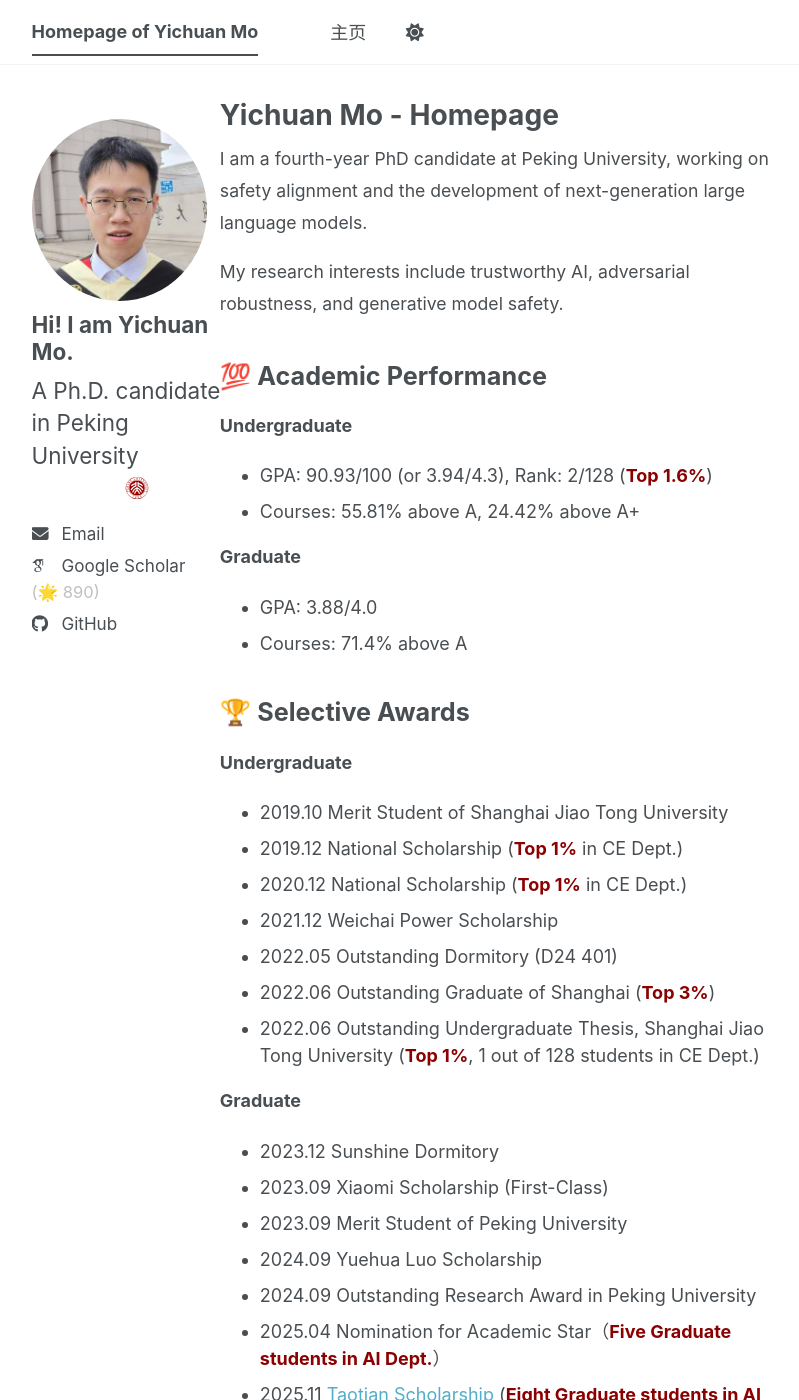
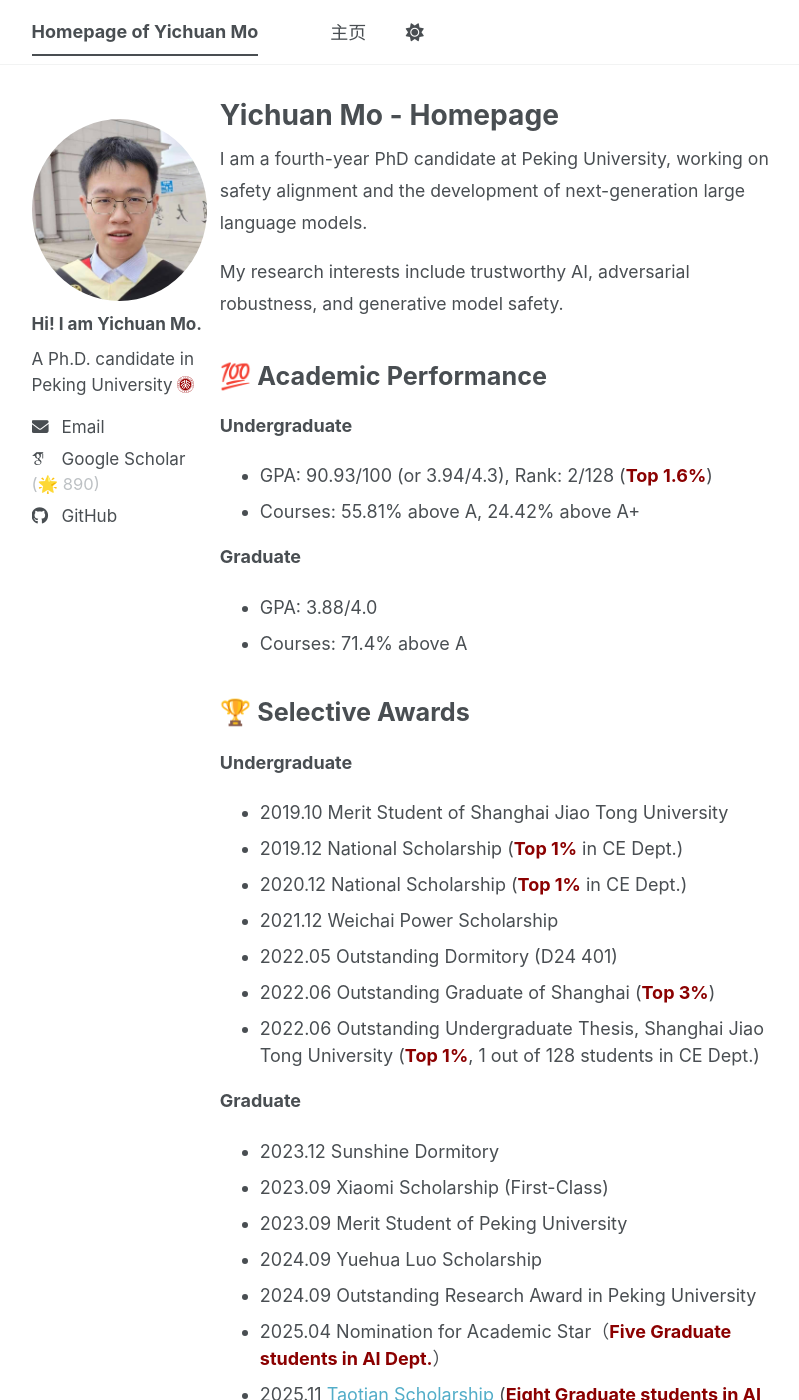
Before and after one commit to mo666666/mo666666.github.io, a Jekyll site: the page built from _pages/about.md, in a window 1280 px wide and 1400 px high. Shown: the whole window, without its empty margins (164-963 px from the left). Built offline with Jekyll 4.4.1, drawn with Linux system fonts in a browser that asks for light colours; some web fonts are replaced; a script bundle is joined from its source files by our own code; library files that are not in the unit come from our copies.

Commit message:
Update author bio styling and configuration for improved layout and optional wrapping

```diff
--- a/_config.yml
+++ b/_config.yml
@@ -27,7 +27,7 @@
   name             : "Hi! I am Yichuan Mo."
   highlight_name   : "Yichuan Mo"
   pronouns         : # example: "she/her"
-  bio              : 'A Ph.D. candidate in Peking University'
+  bio              : 'A Ph.D. candidate in|Peking University'  # "|" = optional wrap before; tail + seal stay on one line
   bio_seal         : "pku-seal.svg"   # optional; file in /images/ (inline after bio)
   location         :
   employer         :
--- a/_includes/author-profile.html
+++ b/_includes/author-profile.html
@@ -19,9 +19,11 @@
     {% if author.pronouns %}<p class="author__pronouns">{{ author.pronouns }}</p>{% endif %}
     {% if author.bio %}
       <p class="author__bio">
-        {{ author.bio }}
-        {% if author.bio_seal %}
-          <img class="author__bio-seal" src="{{ author.bio_seal | prepend: '/images/' | prepend: base_path }}" alt="北京大学校徽" loading="lazy" decoding="async" />
+        {% if author.bio contains '|' %}
+          {% assign bio_parts = author.bio | split: '|' %}
+          {{ bio_parts[0] | strip }} <span class="author__bio-nowrap">{{ bio_parts[1] | strip }}{% if author.bio_seal %}<img class="author__bio-seal" src="{{ author.bio_seal | prepend: '/images/' | prepend: base_path }}" alt="北京大学校徽" loading="lazy" decoding="async" />{% endif %}</span>
+        {% else %}
+          {{ author.bio }}{% if author.bio_seal %}<img class="author__bio-seal" src="{{ author.bio_seal | prepend: '/images/' | prepend: base_path }}" alt="北京大学校徽" loading="lazy" decoding="async" />{% endif %}
         {% endif %}
       </p>
     {% endif %}
--- a/_sass/layout/_sidebar.scss
+++ b/_sass/layout/_sidebar.scss
@@ -189,8 +189,9 @@
 }
 .sidebar .author__name {
   font-family: $sans-serif;
-  font-size: $type-size-4;
+  font-size: 0.95rem;
   font-weight: 700;
+  line-height: 1.5;
 }
 
 .sidebar .author__desktop {
@@ -217,16 +218,26 @@
 }
 
 .sidebar .author__bio {
-  font-size: $type-size-4;
-  line-height: 1.45;
+  font-size: 0.95rem;
+  line-height: 1.5;
+}
+
+.author__bio-nowrap {
+  white-space: nowrap;
 }
 
 .author__bio-seal {
   display: inline-block;
   height: 1em;
   width: auto;
-  margin-left: 0.35em;
+  margin-left: 0.25em;
   vertical-align: -0.12em;
+}
+
+/* Beat `.sidebar img { width: 100% }` so the seal stays icon-sized */
+.sidebar .author__bio-seal {
+  width: auto;
+  max-width: none;
 }
 
 .author__urls-wrapper {
```
